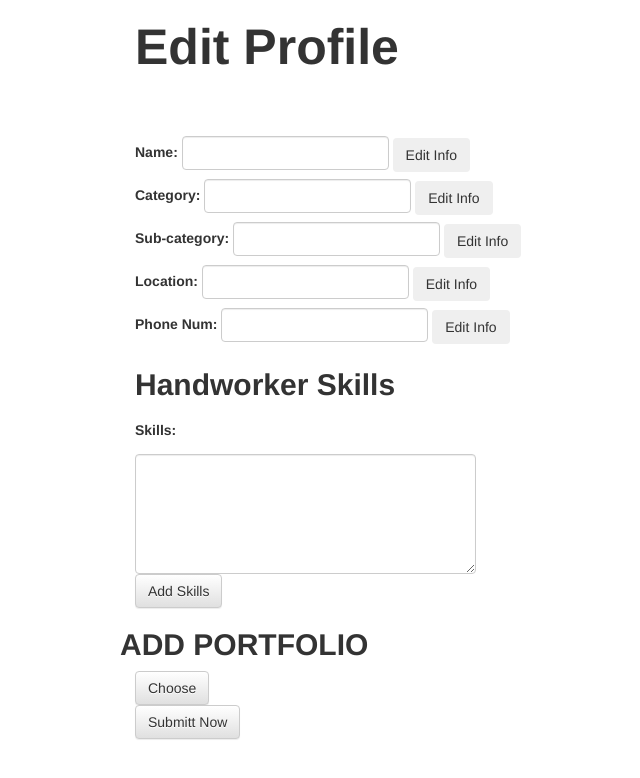
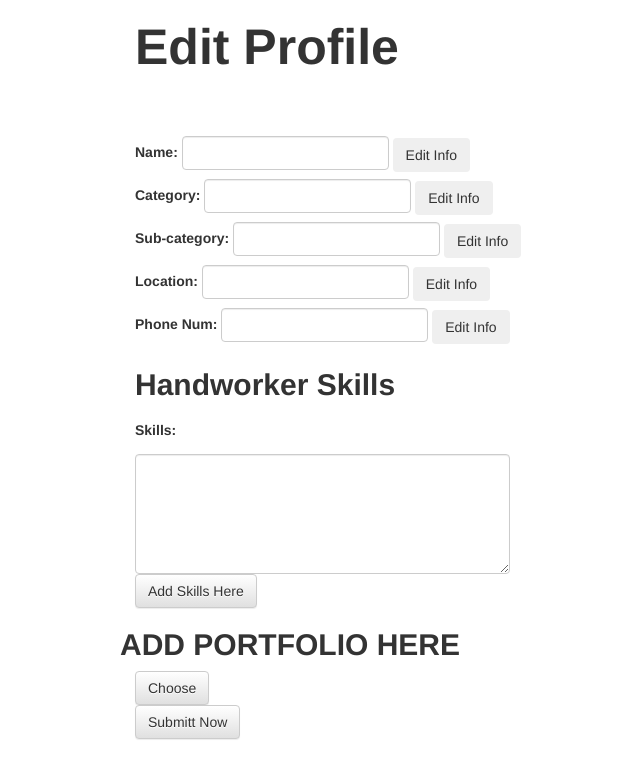
Before and after one commit to tahirkhaan/html-school, a plain HTML site: page form_edit/index.html in a window 1280 px wide. Shown: the whole page, without its empty margins (130-770 px from the left). Drawn offline with nearby package versions, Linux system fonts and the light colour scheme.

Commit message:
Add some code and manage all code

```diff
--- a/form_edit/index.html
+++ b/form_edit/index.html
@@ -66,12 +66,12 @@
       <textarea type="text" class="form-control" id="message"
      name="message" placeholder="Your Message here" style="height: 120px; width: 100%;">
     </textarea>
-    <button type="button" class="btn btn-default">Add Skills</button>
+    <button type="button" class="btn btn-default">Add Skills Here</button>
    </div><br>
 
    <div class="row">
     <div class="portfolio">
-    <h2 style="font-weight: bold;">ADD PORTFOLIO</h2>
+    <h2 style="font-weight: bold;">ADD PORTFOLIO HERE</h2>
    </div>
    </div>
 
```
